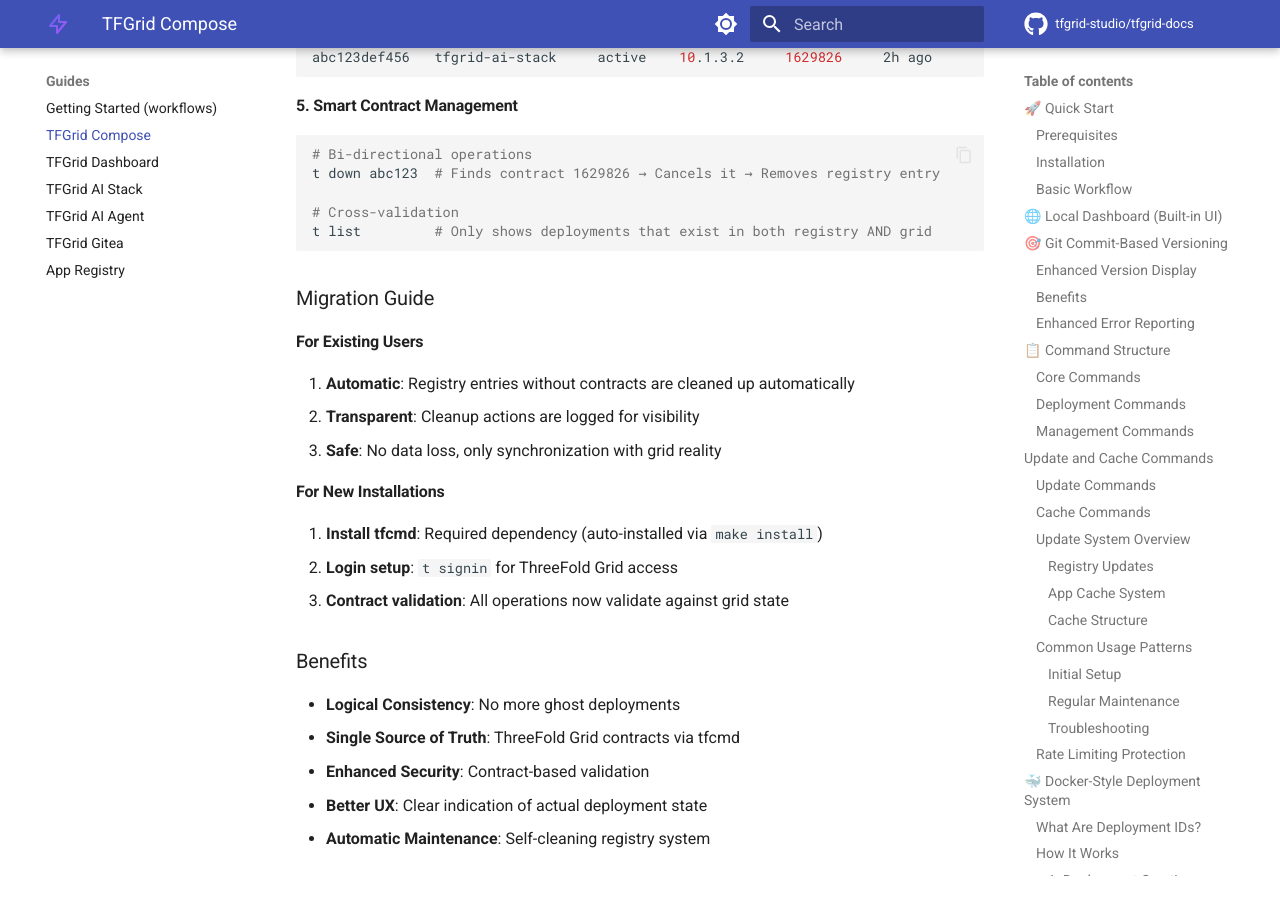
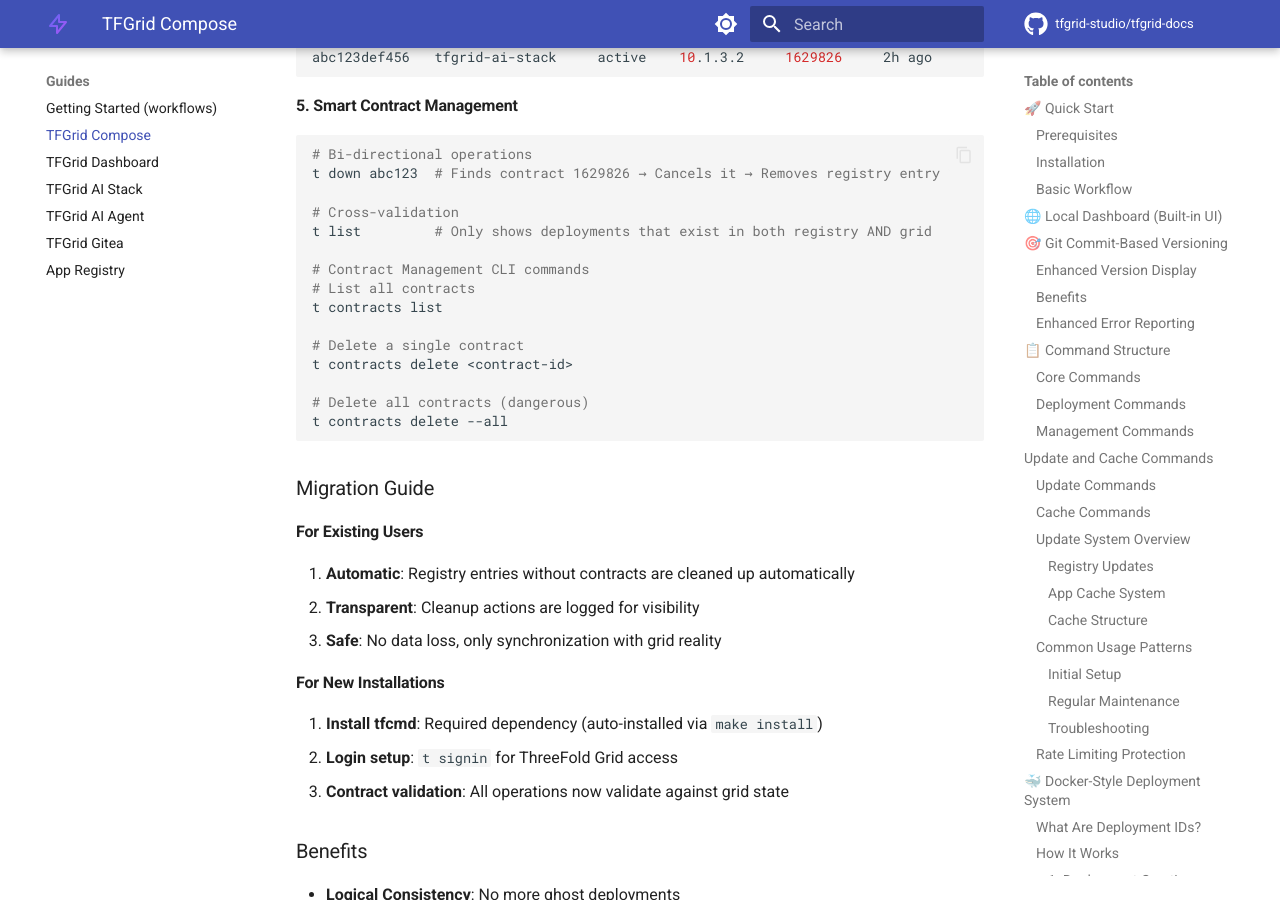
Before and after one commit to tfgrid-studio/tfgrid-docs, an MkDocs documentation site: the page built from docs/guides/tfgrid-compose.md, in a window 1280 px wide and 900 px high, scrolled down 12618 px. Built offline with MkDocs 1.6.1 and Material for MkDocs 9.7.7, drawn with Linux system fonts in a browser that asks for light colours; comment, search, counter and statistics services are not loaded; the version menu is left out.

Commit message:
docs: Add contract management CLI commands to TFGrid Compose guide

````diff
--- a/docs/guides/tfgrid-compose.md
+++ b/docs/guides/tfgrid-compose.md
@@ -521,6 +521,16 @@
 
 # Cross-validation
 t list         # Only shows deployments that exist in both registry AND grid
+
+# Contract Management CLI commands
+# List all contracts
+t contracts list
+
+# Delete a single contract
+t contracts delete <contract-id>
+
+# Delete all contracts (dangerous)
+t contracts delete --all
 ```
 
 ### Migration Guide
````
